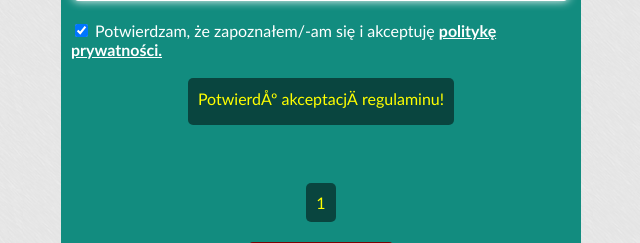
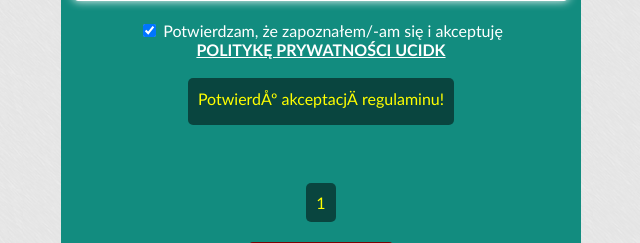
Before and after one commit to Davesoon/ucidk, a PHP site: page /formularz/incydenty.php in a window 1280 px wide. Shown: the part 1293-1536 px from the top of the page, without its empty margins (319-959 px from the left). Run offline with PHP 8.4, Linux system fonts and the light colour scheme; the visitor is signed in with stand-in values (Sample User, id 1); some libraries are stand-ins or nearby versions.

Commit message:
checks layout upgraded

```diff
--- a/formularz/fields/checks.php
+++ b/formularz/fields/checks.php
@@ -5,7 +5,8 @@
         echo "checked";
         unset($_SESSION['fr_regulations']);
     }
-    ?>> Potwierdzam, że zapoznałem/-am się i akceptuję <a href="https://ucidk.pl/index.php/regulamin" target="_blank">politykę prywatności.</a>
+    ?>> Potwierdzam, że zapoznałem/-am się i akceptuję
+    <br><a href="https://ucidk.pl/index.php/o-ucidk/polityka-prywatnosci" target="_blank">POLITYKĘ PRYWATNOŚCI UCIDK</a>
 </label><br>
 <?php
     if(isset($_SESSION['e_regulations']))
--- a/styles/forms.css
+++ b/styles/forms.css
@@ -36,7 +36,10 @@ img
     display: flex;
     flex-direction: column;
     align-items: center;
+    text-align: center;
     margin-top: 20px;
+    padding-left: 20px;
+    padding-right: 20px;
 }
 .field{width: 45%;}
 .fieldRow{width: 100%;}
```
